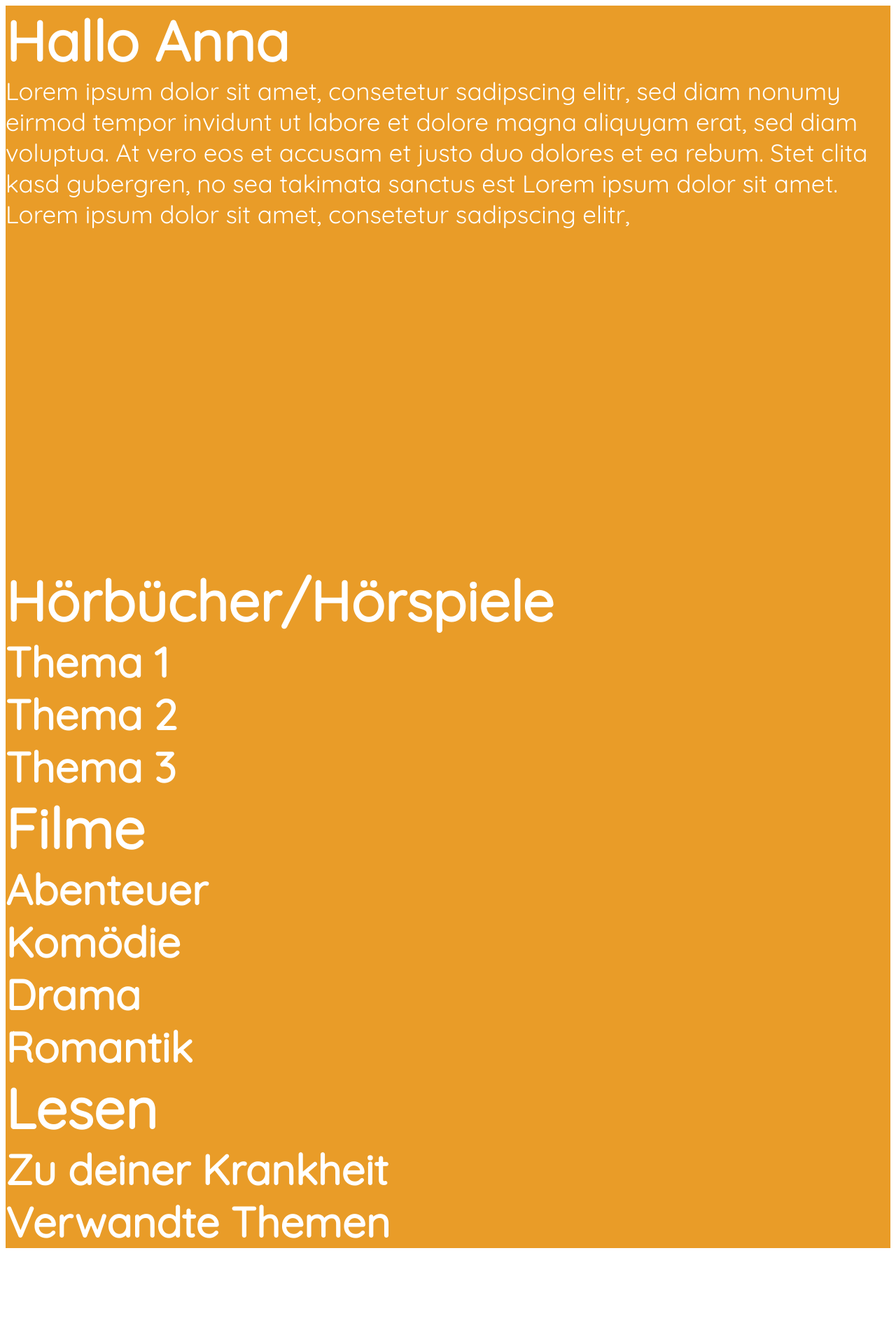
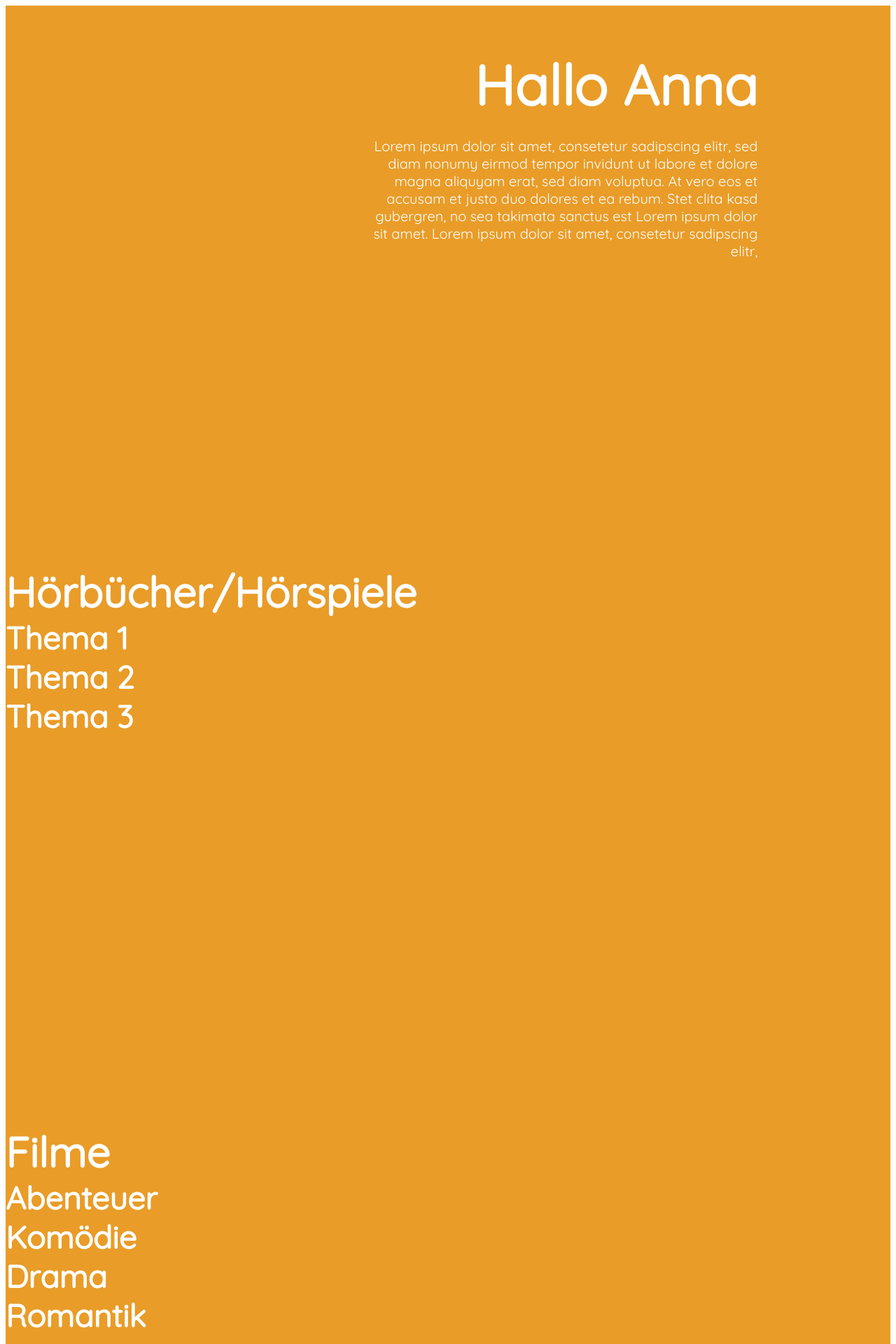
Before and after one commit to Momaritti/gera-srh, an Angular app: page / in a window 1280 px wide. Shown: the top 1920 px of the page at 70% size. Before the commit the page ends 1791 px from the top, so only its background shows below. Built offline with nearby package versions, Linux system fonts and the light colour scheme.

Commit message:
add styles

```diff
--- a/src/app/app.component.sass
+++ b/src/app/app.component.sass
@@ -8,11 +8,20 @@ h1
   font-size: $h1-size
   color: $font-color
   font-family: $main-font
+  text-align: right
+  padding-right: 15%
+  padding-top: 5%
+  padding-bottom: 2%
 
 h2
   font-size: $h2-size
   font-family: $main-font
   color: $font-color
+
+h3
+  font-size: $h3-size
+  color: $font-color
+  font-family: $main-font
 
 p
   font-family: $main-font
@@ -29,3 +38,8 @@ div
 
 .first-view
   height: 100vh
+  p
+    width: 45%
+    text-align: right
+    float: right
+    padding-right: 15%
--- a/src/app/hear/hear.component.html
+++ b/src/app/hear/hear.component.html
@@ -1,6 +1,6 @@
-<div>
-<h1>Hörbücher/Hörspiele</h1>
-<h2>Thema 1</h2>
-<h2>Thema 2</h2>
-<h2>Thema 3 </h2>
+<div class="first-view">
+<h2>Hörbücher/Hörspiele</h2>
+<h3>Thema 1</h3>
+<h3>Thema 2</h3>
+<h3>Thema 3 </h3>
 </div>
--- a/src/app/read/read.component.html
+++ b/src/app/read/read.component.html
@@ -1,5 +1,5 @@
-<div>
-<h1>Lesen</h1>
-<h2>Zu deiner Krankheit</h2>
-<h2>Verwandte Themen</h2>
+<div class="first-view">
+<h2>Lesen</h2>
+<h3>Zu deiner Krankheit</h3>
+<h3>Verwandte Themen</h3>
 </div>
--- a/src/app/variables.sass
+++ b/src/app/variables.sass
@@ -3,7 +3,7 @@
 $h1-size: 80px
 $h2-size: 60px
 $h3-size: 45px
-$main-text: 35px
+$main-text: 20px
 
 $font-color: white
 $background-color: #E99C28
--- a/src/app/watch/watch.component.html
+++ b/src/app/watch/watch.component.html
@@ -1,7 +1,7 @@
-<div>
-<h1>Filme</h1>
-<h2>Abenteuer</h2>
-<h2>Komödie</h2>
-<h2>Drama</h2>
-<h2>Romantik</h2>
+<div class="first-view">
+<h2>Filme</h2>
+<h3>Abenteuer</h3>
+<h3>Komödie</h3>
+<h3>Drama</h3>
+<h3>Romantik</h3>
 </div>
```
